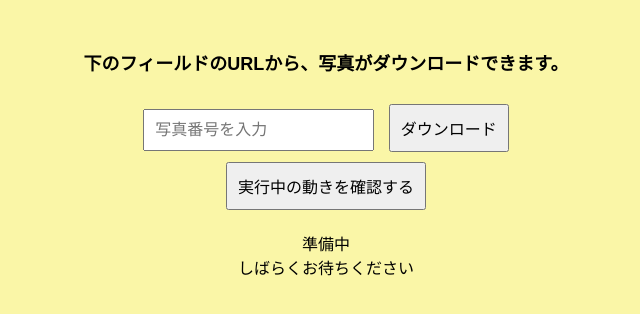
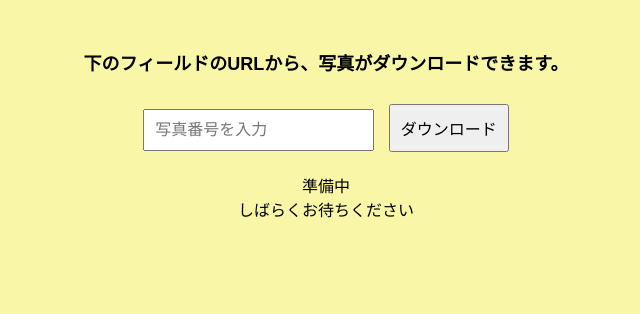
Before and after one commit to Furaingu-Dainaso-daidai/photo-download-app, a plain HTML site: page public/index.html in a window 1280 px wide. Shown: the part 116-430 px from the top of the page, without its empty margins (314-954 px from the left). Drawn offline with Linux system fonts and the light colour scheme.

Commit message:
Update index.html

```diff
--- a/public/index.html
+++ b/public/index.html
@@ -50,10 +50,6 @@
     </script>
 </body>
 </html>
-<!-- 実行するformエリア -->
-<form name="myForm" action="xxx.cgi" onsubmit="return runOpen()">
-  <input type="submit" value="実行中の動きを確認する">
-</form>
 
 <!-- 実行中ウインドウのエリア -->
 <div id="runArea" class="runNoDisp">
```
